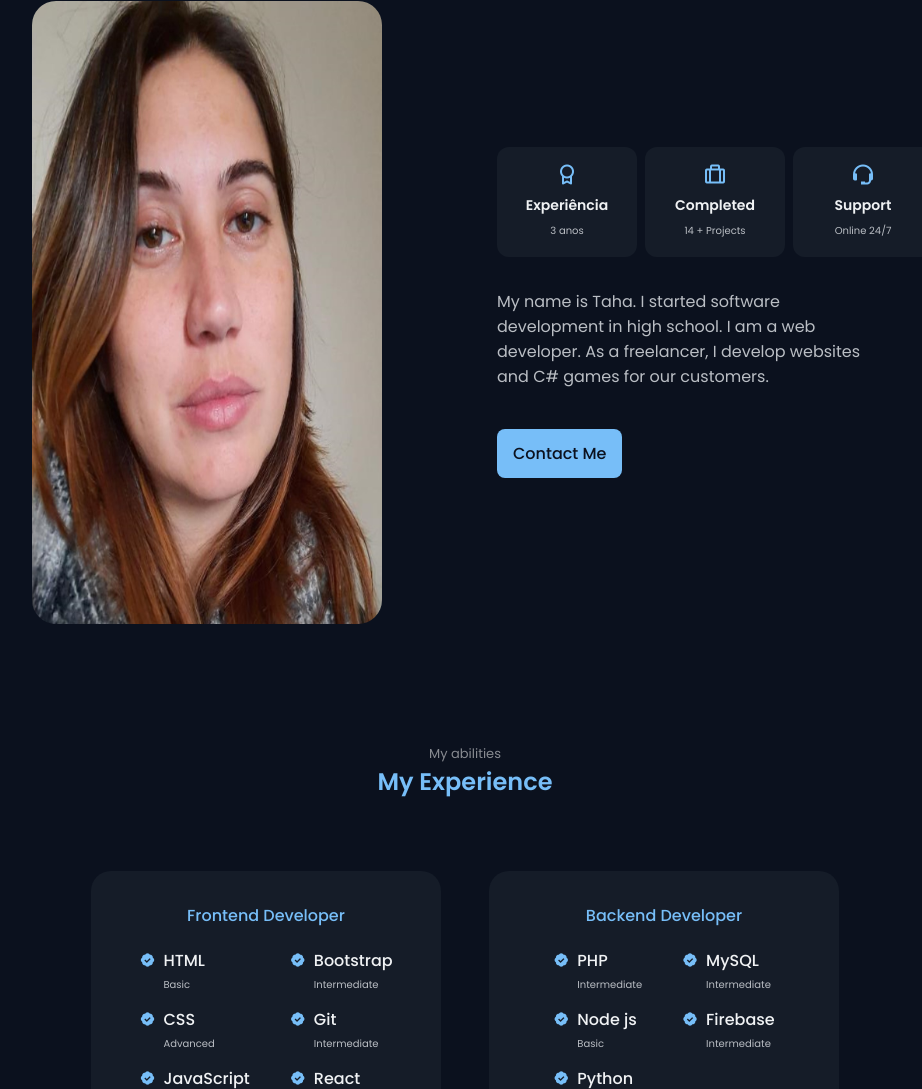
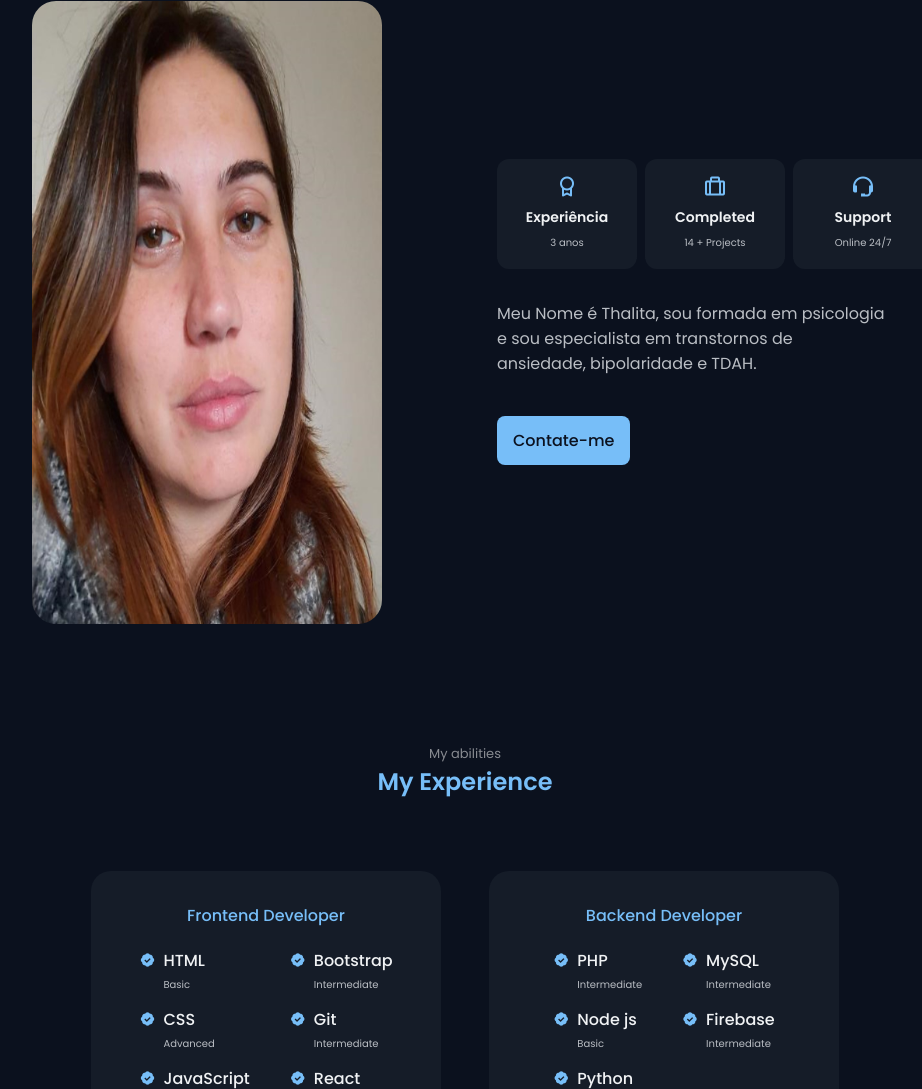
Before and after one commit to InMindOfficial/Codigo_InMind, a website: page Responsive-Portfolio-Website-main/Portfolio-Website/index.html in a window 1280 px wide. Shown: the part 1012-2101 px from the top of the page, without its empty margins (175-1097 px from the left). Drawn offline with nearby package versions, Linux system fonts and the light colour scheme.

Commit message:
Adicionei o texto sobre a experiência dos psicólogos

```diff
--- a/Responsive-Portfolio-Website-main/Portfolio-Website/index.html
+++ b/Responsive-Portfolio-Website-main/Portfolio-Website/index.html
@@ -139,11 +139,10 @@
                         </div>
 
                         <p class="about__description">
-                            My name is Taha. I started software development in high school. I am a web developer.
-                            As a freelancer, I develop websites and C# games for our customers.
+                            Meu Nome é Thalita, sou formada em psicologia e sou especialista em transtornos de ansiedade, bipolaridade e TDAH.
                         </p>
 
-                        <a href="#contact" class="button">Contact Me</a>
+                        <a href="#contact" class="button">Contate-me</a>
                     </div>
                 </div>
             </section>
```
